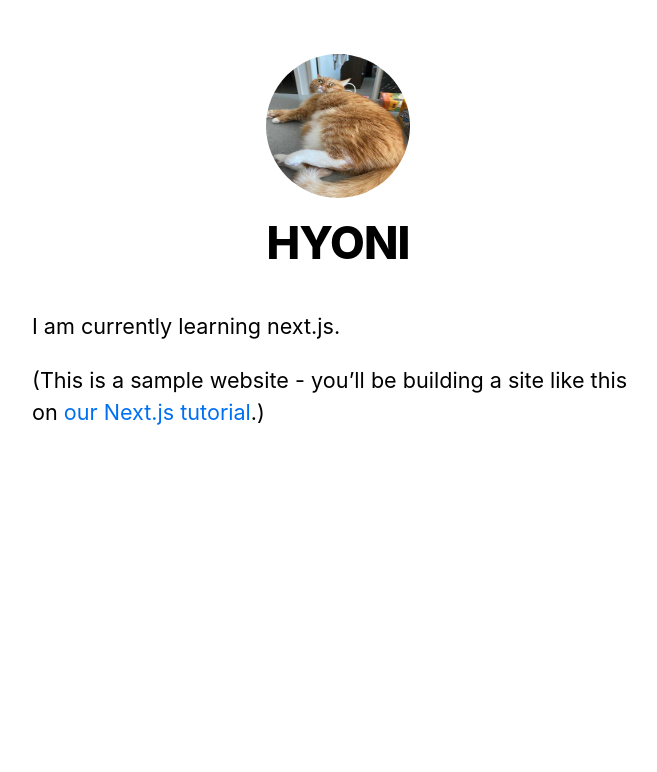
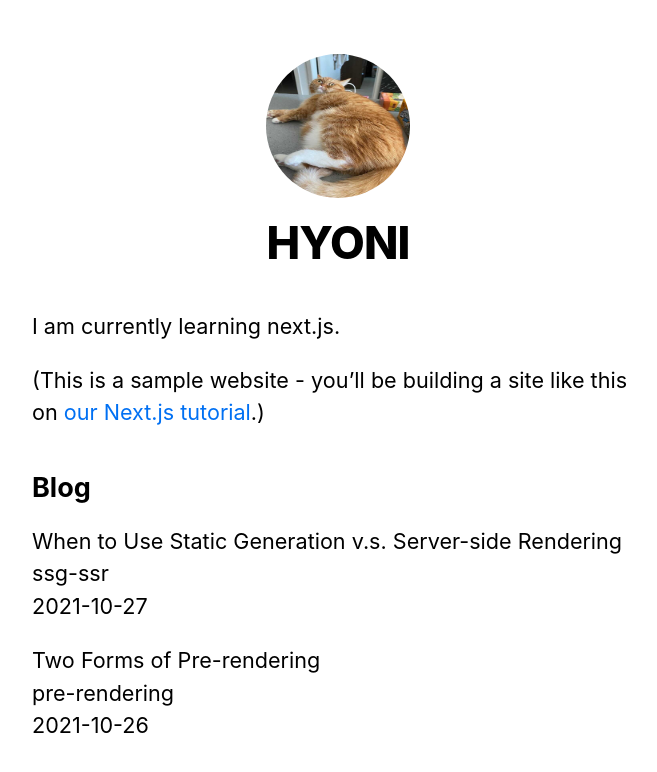
Before and after one commit to rectanglehihat/nextjs-test, a Next.js app: page / in a window 1280 px wide. Shown: the top 772 px of the page, without its empty margins (302-959 px from the left). Built offline with nearby package versions, Linux system fonts and the light colour scheme.

Commit message:
getStateProps 사용

```diff
--- /dev/null
+++ b/lib/posts.js
@@ -0,0 +1,37 @@
+import fs from "fs";
+import path from "path";
+import matter from "gray-matter";
+
+const postsDirectory = path.join(process.cwd(), "posts");
+
+export function getSortedPostsData() {
+  // Get file names under /posts
+  const fileNames = fs.readdirSync(postsDirectory);
+  const allPostsData = fileNames.map((fileName) => {
+    // Remove ".md" from file name to get id
+    const id = fileName.replace(/\.md$/, "");
+
+    // Read markdown file as string
+    const fullPath = path.join(postsDirectory, fileName);
+    const fileContents = fs.readFileSync(fullPath, "utf8");
+
+    // Use gray-matter to parse the post metadata section
+    const matterResult = matter(fileContents);
+
+    // Combine the data with the id
+    return {
+      id,
+      ...matterResult.data,
+    };
+  });
+  // Sort posts by date
+  return allPostsData.sort(({ date: a }, { date: b }) => {
+    if (a < b) {
+      return 1;
+    } else if (a > b) {
+      return -1;
+    } else {
+      return 0;
+    }
+  });
+}
--- a/pages/index.js
+++ b/pages/index.js
@@ -2,7 +2,18 @@
 import Layout, { siteTitle } from "../components/layout";
 import utilStyles from "../styles/utils.module.css";
 
-export default function Home() {
+import { getSortedPostsData } from "../lib/posts";
+
+export async function getStaticProps() {
+  const allPostsData = getSortedPostsData();
+  return {
+    props: {
+      allPostsData,
+    },
+  };
+}
+
+export default function Home({ allPostsData }) {
   return (
     <Layout home>
       <Head>
@@ -15,6 +26,21 @@
           <a href="https://nextjs.org/learn">our Next.js tutorial</a>.)
         </p>
       </section>
+
+      <section className={`${utilStyles.headingMd} ${utilStyles.padding1px}`}>
+        <h2 className={utilStyles.headingLg}>Blog</h2>
+        <ul className={utilStyles.list}>
+          {allPostsData.map(({ id, date, title }) => (
+            <li className={utilStyles.listItem} key={id}>
+              {title}
+              <br />
+              {id}
+              <br />
+              {date}
+            </li>
+          ))}
+        </ul>
+      </section>
     </Layout>
   );
 }
--- a/posts/pre-rendering.md
+++ b/posts/pre-rendering.md
@@ -1,6 +1,6 @@
 ---
 title: "Two Forms of Pre-rendering"
-date: "2020-01-01"
+date: "2021-10-26"
 ---
 
 Next.js has two forms of pre-rendering: **Static Generation** and **Server-side Rendering**. The difference is in **when** it generates the HTML for a page.
--- a/posts/ssg-ssr.md
+++ b/posts/ssg-ssr.md
@@ -1,6 +1,6 @@
 ---
 title: "When to Use Static Generation v.s. Server-side Rendering"
-date: "2020-01-02"
+date: "2021-10-27"
 ---
 
 We recommend using **Static Generation** (with and without data) whenever possible because your page can be built once and served by CDN, which makes it much faster than having a server render the page on every request.
```
